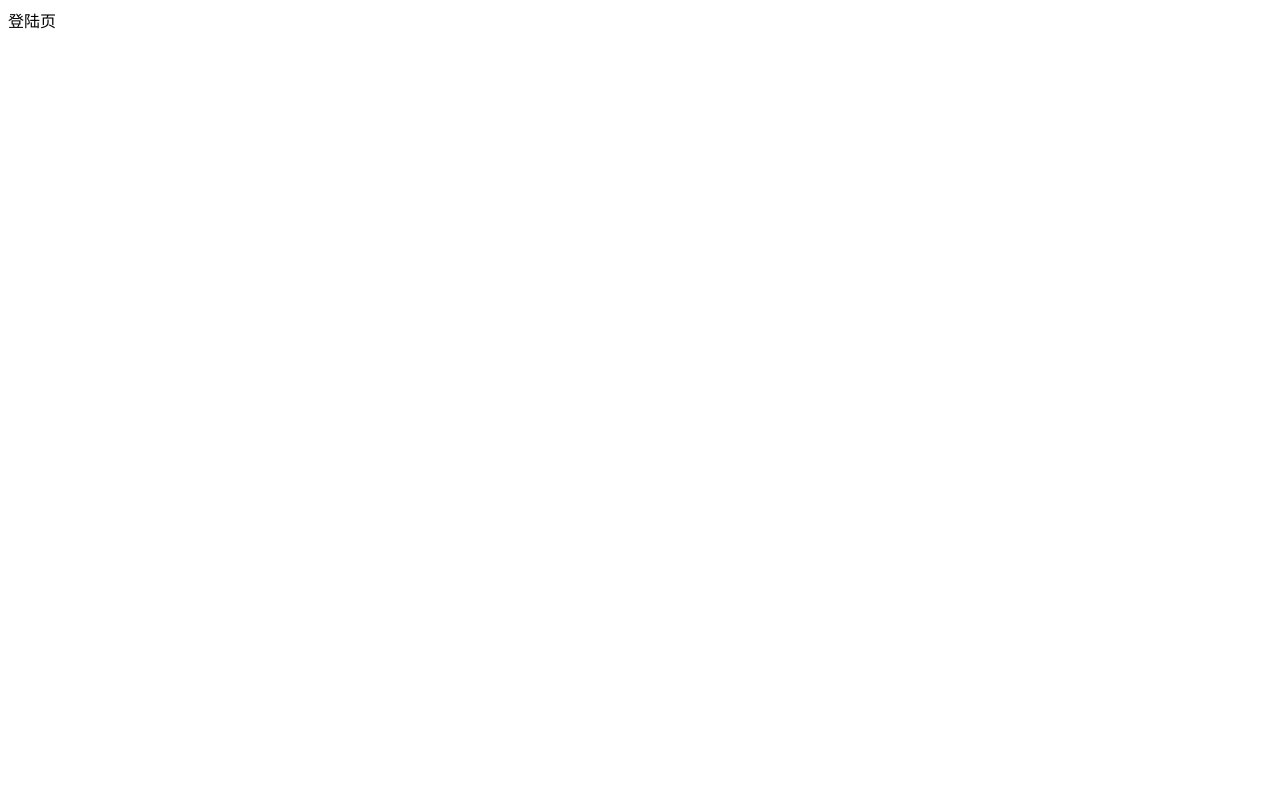
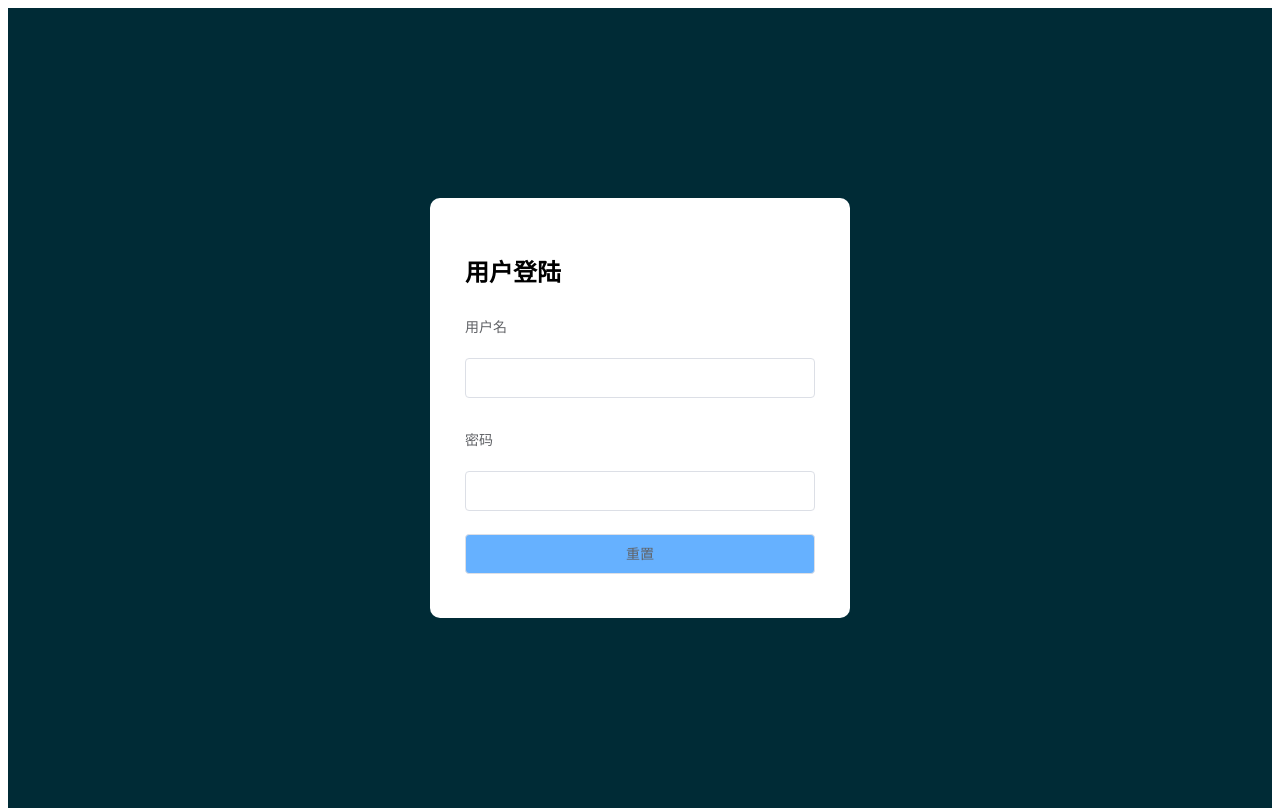
Before and after one commit to HippySir/backstage-management-system, a Vue app: page /#/login in a window 1280 px wide. Built offline with nearby package versions, Linux system fonts and the light colour scheme.

Commit message:
登陆首页的静态的完成

```diff
--- a/package.json
+++ b/package.json
@@ -8,7 +8,9 @@
     "lint": "vue-cli-service lint"
   },
   "dependencies": {
+    "clone-deep": "^4.0.1",
     "element-ui": "^2.7.0",
+    "lodash.tail": "^4.1.1",
     "vue": "^2.6.6"
   },
   "devDependencies": {
--- a/src/App.vue
+++ b/src/App.vue
@@ -1,7 +1,7 @@
 <template>
-  <div id="app">
+
     <router-view></router-view>
-  </div>
+
 </template>
 
 <script>
@@ -14,7 +14,7 @@
 }
 </script>
 
-<style lang="scss">
+<style >
 
 
 </style>
--- /dev/null
+++ b/src/assets/base.css
@@ -0,0 +1,3 @@
+html,body{
+    height: 100%;
+}
--- a/src/components/index.vue
+++ b/src/components/index.vue
@@ -1,5 +1,7 @@
 <template>
-    <div>首页</div>
+    <div class="vae">首页
+
+    </div>
 </template>
 
 <script>
@@ -8,6 +10,15 @@
 }
 </script>
 
-<style lang="scss">
-
+<style lang="scss" scoped="" type="text/css">
+    .vae{
+        width: 100px;
+        height: 100px;
+        background-color: red;
+        #yui{
+            height: 50px;
+            width: 50px;
+            background-color: black;
+        }
+    }
 </style>
--- a/src/components/login.vue
+++ b/src/components/login.vue
@@ -1,13 +1,46 @@
 <template>
-    <div>登陆页</div>
+  <div id="loginfirst">
+    <div id="login">
+
+      <el-form label-position="top" label-width="80px">
+           <h2>用户登陆</h2>
+        <el-form-item label="用户名">
+          <el-input></el-input>
+        </el-form-item>
+        <el-form-item label="密码">
+          <el-input></el-input>
+        </el-form-item>
+        <el-form-item>
+          <el-button>重置</el-button>
+        </el-form-item>
+      </el-form>
+    </div>
+  </div>
 </template>
-
 <script>
-export default {
-
-}
+export default {};
 </script>
 
-<style lang="scss">
-
+<style lang="scss" >
+#loginfirst {
+    background-color:#002b36;
+    height: 100%;
+    display: flex;
+    justify-content: center;
+    align-items: center;
+  #login {
+    width: 420px;
+    height: 420px;
+    background-color: #fff;
+    padding: 35px;
+    box-sizing: border-box;
+    border-radius: 10px;
+    .el-form-item__content{
+        button{
+            width: 100%;
+            background-color: #66b1ff;
+        }
+    }
+  }
+}
 </style>
```
Also changed, not shown: src/main.js (+6 -2 lines).
